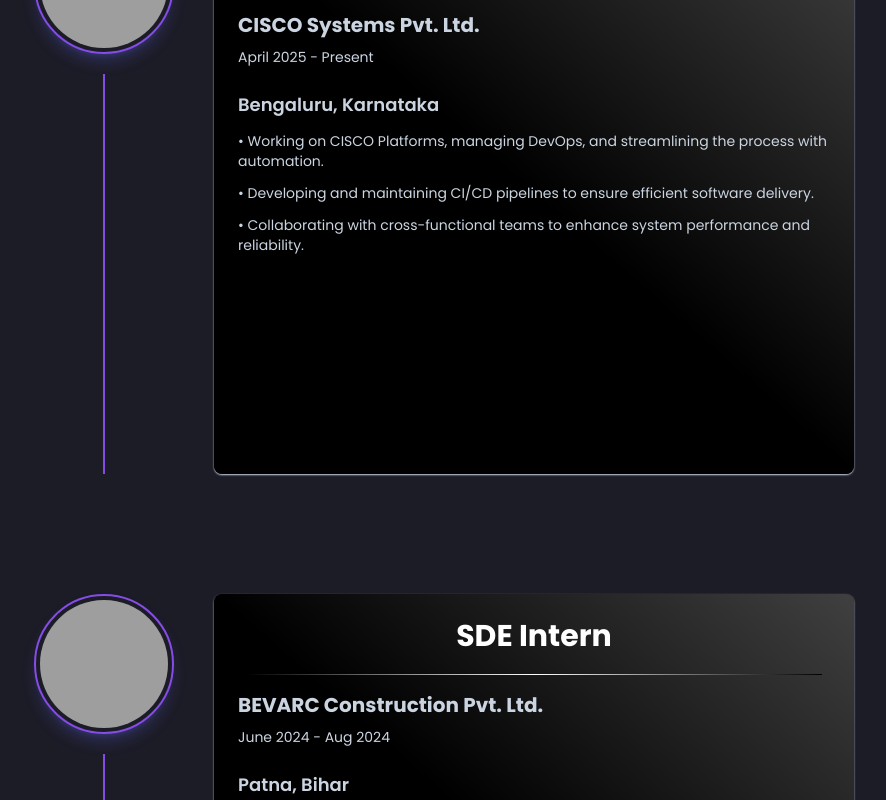
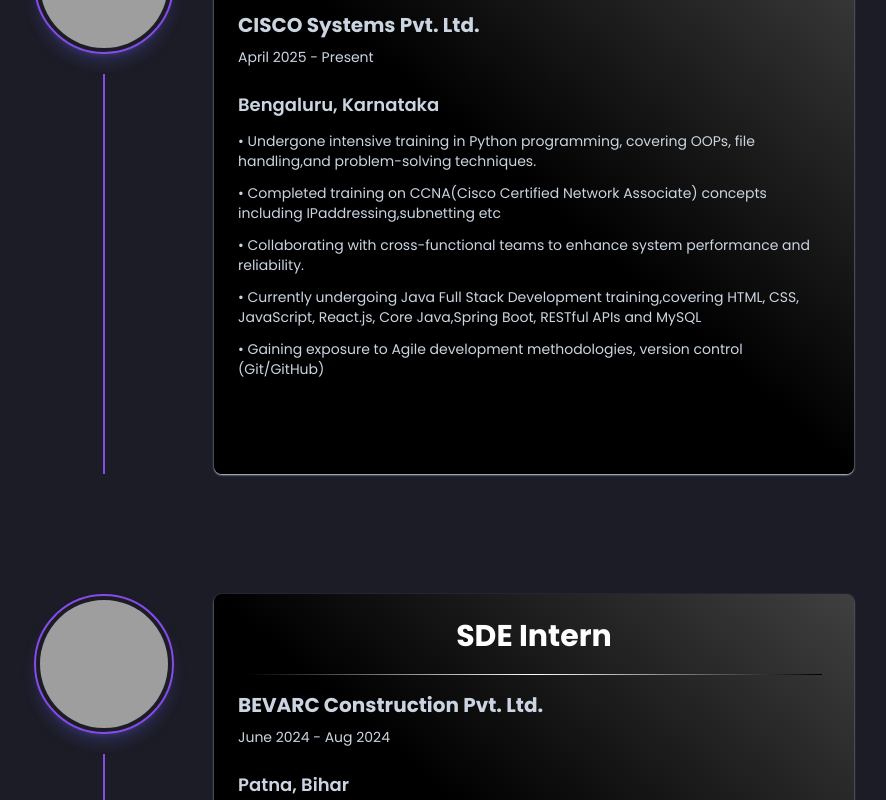
Before and after one commit to nihar8262/Nihar_PortFolio, a React (Create React App) app: page / in a window 1280 px wide. Shown: the part 960-1760 px from the top of the page, without its empty margins (196-1082 px from the left). Built offline with nearby package versions, Linux system fonts and the light colour scheme; grey boxes are pictures that could not be loaded.

Commit message:
updated one project

```diff
--- a/src/data/constants.js
+++ b/src/data/constants.js
@@ -8,6 +8,7 @@ import image7 from "../Image/git-icon.png"
 import image8 from "../Image/Web-Summarizer.png"
 import image9 from "../Image/fact.png"
 import image10 from "../Image/LineUp.png"
+import image11 from "../Image/Secure-valut.png"
 
 export const Bio = {
     name: "Nihar Chandra Sharma",
@@ -20,7 +21,7 @@ export const Bio = {
       "I am a motivated and versatile individual, always eager to take on new challenges. With a passion for learning I am dedicated to delivering high-quality results. With a positive attitude and a growth mindset, I am ready to make a meaningful contribution and achieve great things.",
     github: "https://github.com/nihar8262",
     resume:
-      "https://drive.google.com/file/d/1gfudUdYEudbixy0sonbuC1IEAScazhGu/view?usp=sharing",
+      "https://drive.google.com/file/d/1LMChQRxECWY4LCIVb_8zFe5NqbQXGz4A/view?usp=sharing",
     leetcode:"https://leetcode.com/u/niharnics/",
     codeforces:"https://codeforces.com/profile/niharnics",
     linkedin: "https://www.linkedin.com/in/nihar-chandra-sharma-5559a720a/",
@@ -175,10 +176,11 @@ export const Bio = {
       location:"Bengaluru, Karnataka",
       date: "April 2025 - Present",
       desc: [
-        "Working on CISCO Platforms, managing DevOps, and streamlining the process with automation.",
-        "Developing and maintaining CI/CD pipelines to ensure efficient software delivery.",
+        "Undergone intensive training in Python programming, covering OOPs, file handling,and problem-solving techniques.",
+        "Completed training on CCNA(Cisco Certified Network Associate) concepts including IPaddressing,subnetting etc",
         "Collaborating with cross-functional teams to enhance system performance and reliability.",
-
+        "Currently undergoing Java Full Stack Development training,covering HTML, CSS, JavaScript, React.js, Core Java,Spring Boot, RESTful APIs and MySQL",
+        "Gaining exposure to Agile development methodologies, version control (Git/GitHub)"
       ],
       bg:"bg-gradient-to-tr from-black via-black to-neutral-700   shadow-sm shadow-slate-300  max-h-full p-6 w-[50vw]  rounded-lg  text-white transform transition duration-500   ",
       skills: [
@@ -255,6 +257,25 @@ export const Bio = {
       category: "android app",
       github: "https://github.com/nihar8262/food-app",
       webapp: "https://github.com/nihar8262/food-app",
+    },
+    {
+      id: 8,
+      title: "Secure Vault",
+      date: "Jun 2025 - June 2025",
+      bg:"bg-slate-900 hover:bg-gradient-to-t from-black via-purple-600/50 to-purple-900/80 max-h-full p-6 w-[21rem] h-[42rem] rounded-lg m-5 text-white  md:w-[18rem] lg:w-[24rem] xl:w-[27rem] hover:shadow-md hover:shadow-slate-300/25 transform transition duration-500  hover:scale-105 ",
+      description:
+        "Password Manager App is a secure and user-friendly tool that helps users store and manage their login credentials. It allows users to save website URLs, usernames, and passwords in an organized way. Users can easily edit, delete, or copy any saved entry, making it convenient to manage multiple accounts from one place.",
+      image:image11,
+      tags: [
+        "React JS ",
+        "Tailwind",
+        "Node JS",
+        "Express JS",
+        "MongoDB",
+      ],
+      category: "web",
+      github: "https://github.com/nihar8262/Secure-Vault",
+      webapp: "https://secure-vault.vercel.app/",
     },
     {
       id: 2,
```
Also changed, not shown: src/Image/Secure-valut.png (added).
